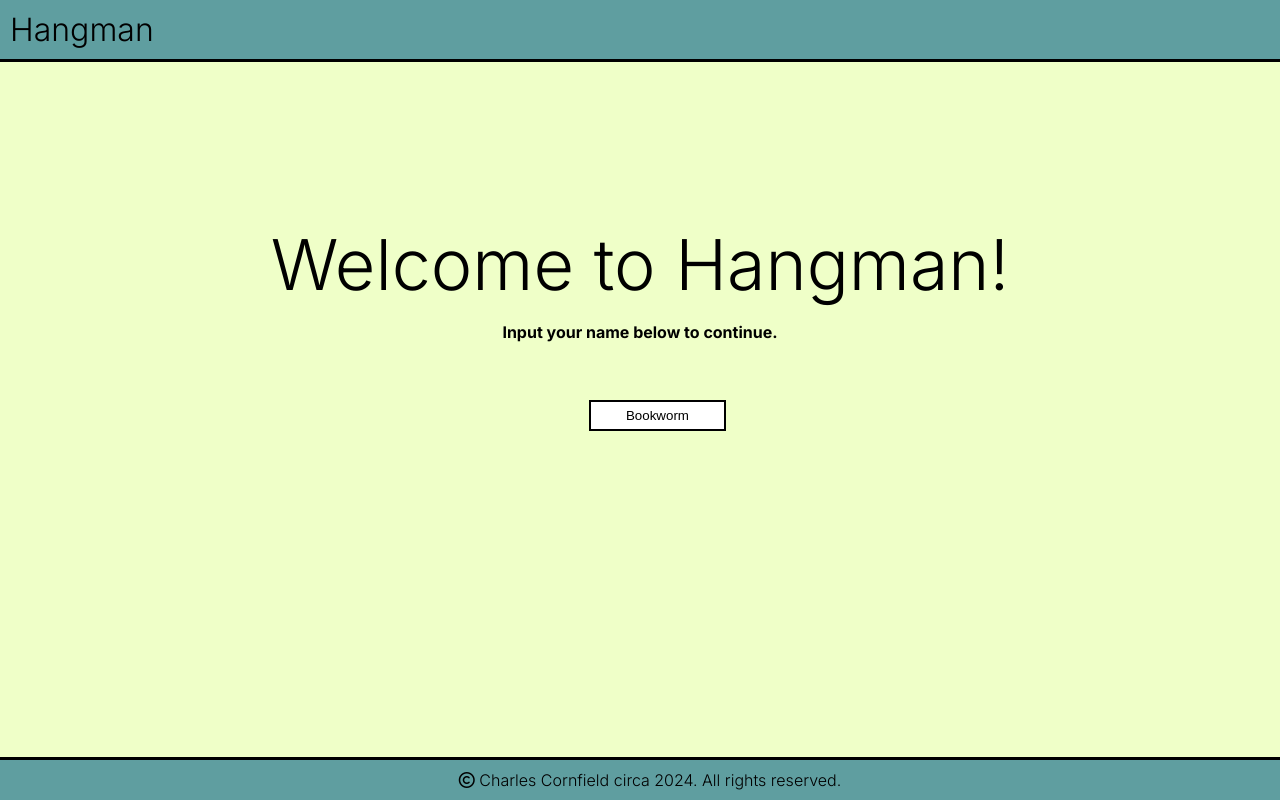
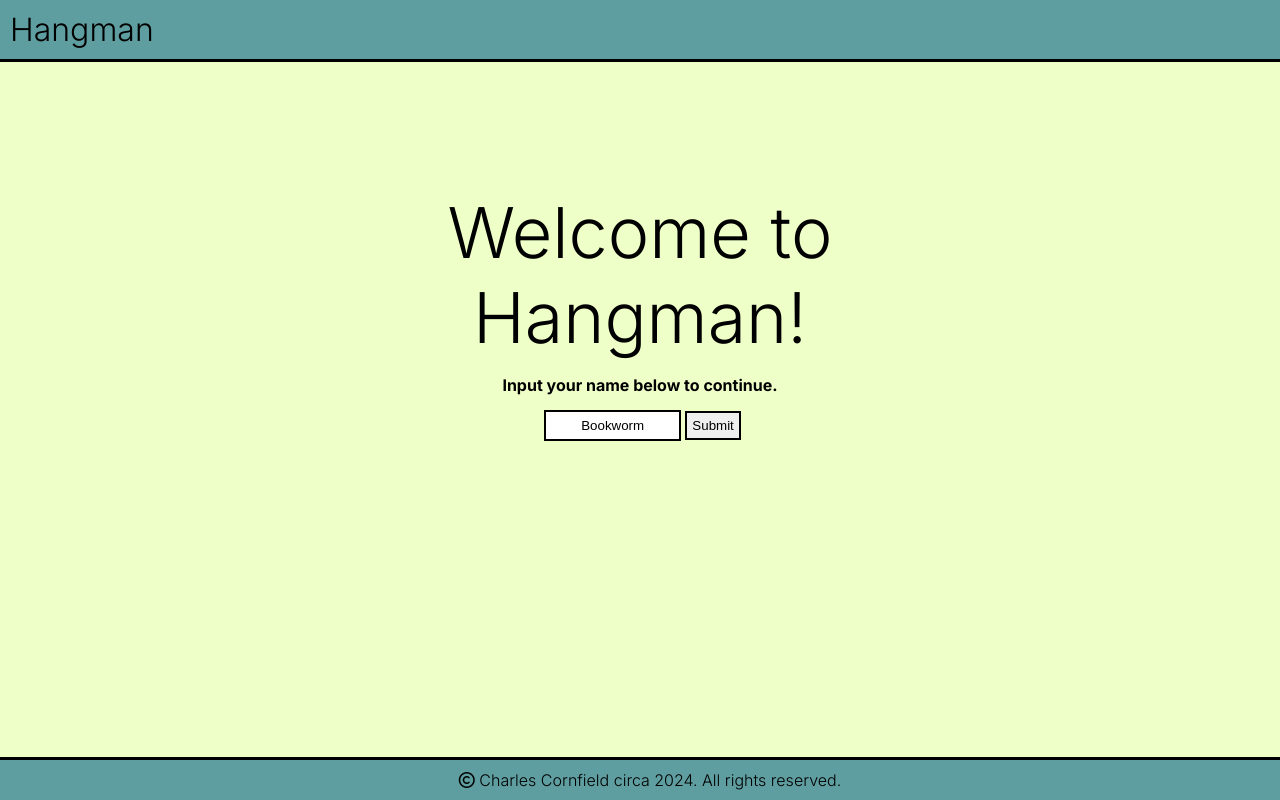
Before and after one commit to ccornfield/Hangman, a plain HTML site: page index.html in a window 1280 px wide. Drawn offline with Linux system fonts and the light colour scheme.

Commit message:
Altered CSS and begun coding username system.

```diff
--- a/assets/css/style.css
+++ b/assets/css/style.css
@@ -4,6 +4,8 @@
     outline: none;
     border: 0px;
   }
+
+/*General Purpose*/
 
 body {
     background-color: #EFFFC8;
@@ -15,9 +17,7 @@ p, h1 {
     font-weight: 300;
 }
 
-.left {
-    text-align: left;
-}
+/*Static Elements*/
 
 header {
     border-bottom: 3px solid black;
@@ -25,10 +25,6 @@ header {
     padding: 10px;
     margin-inline: 0 auto;
     width:100%;
-}
-
-center {
-    text-align: center;
 }
 
 footer {
@@ -43,15 +39,33 @@ footer {
     width:100%
 }
 
+/*Userpage*/
+
+.container{
+    width: 600px;
+    height: 350px;
+    display: absolute;
+    margin: 0 auto ;
+    margin-top: 10%;
+}
+
 #user-name{
     border: 2px solid black;
-    position: absolute;
+    position: relative;
     margin-inline: auto;
     text-align: center;
-    top: 50%;
-    left: 46%;
     width: 10em;
     height: 2em;
+    left: 34%;
+}
+
+#submit-button{
+    text-align: center;
+    position: relative;
+    margin-inline: auto;
+    border: 2px solid black;
+    padding: 5px;
+    left: 34%;
 }
 
 #user-header{
@@ -63,9 +77,9 @@ footer {
 }
 
 #user-info{
-        text-align: center;
-        position: relative;
-        margin-inline: auto;
-        margin-top: 15px;
-        font-weight: bold;
+    text-align: center;
+    position: relative;
+    margin-inline: auto;
+    margin: 15px 0;
+    font-weight: bold;
 }
--- a/assets/js/script.js
+++ b/assets/js/script.js
@@ -0,0 +1,5 @@
+let username = ""
+
+function collectUsername() {
+
+}
--- a/index.html
+++ b/index.html
@@ -13,13 +13,16 @@
     </head>
     <body>
         <header class="header">
-            <h1 class="left">Hangman</h1>
+            <h1>Hangman</h1>
         </header>
 
         <main>
-            <h1 id="user-header">Welcome to Hangman!</h1>
-            <p id="user-info">Input your name below to continue.</p>
-            <input type="text" id="user-name" value="Bookworm">
+            <div class="container">
+                <h1 id="user-header">Welcome to Hangman!</h1>
+                <p id="user-info">Input your name below to continue.</p>
+                <input type="text" id="user-name" value="Bookworm">
+                <input type="submit" id="submit-button">
+            </div>
         </main>
 
         <footer class="footer">
```
